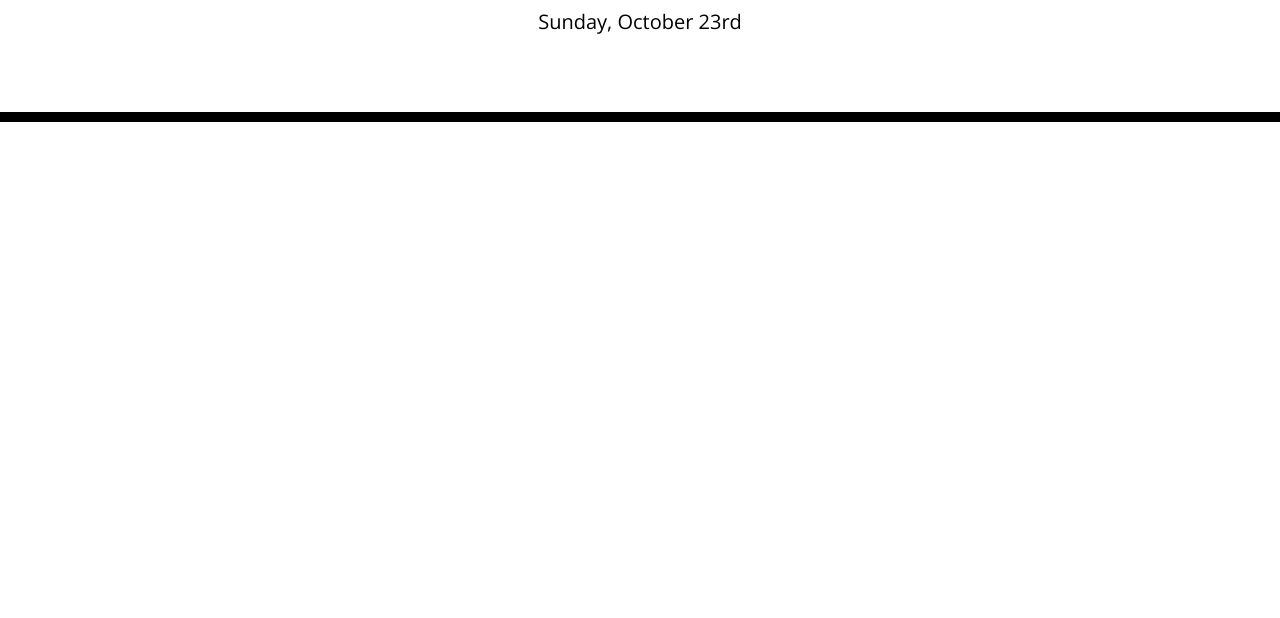
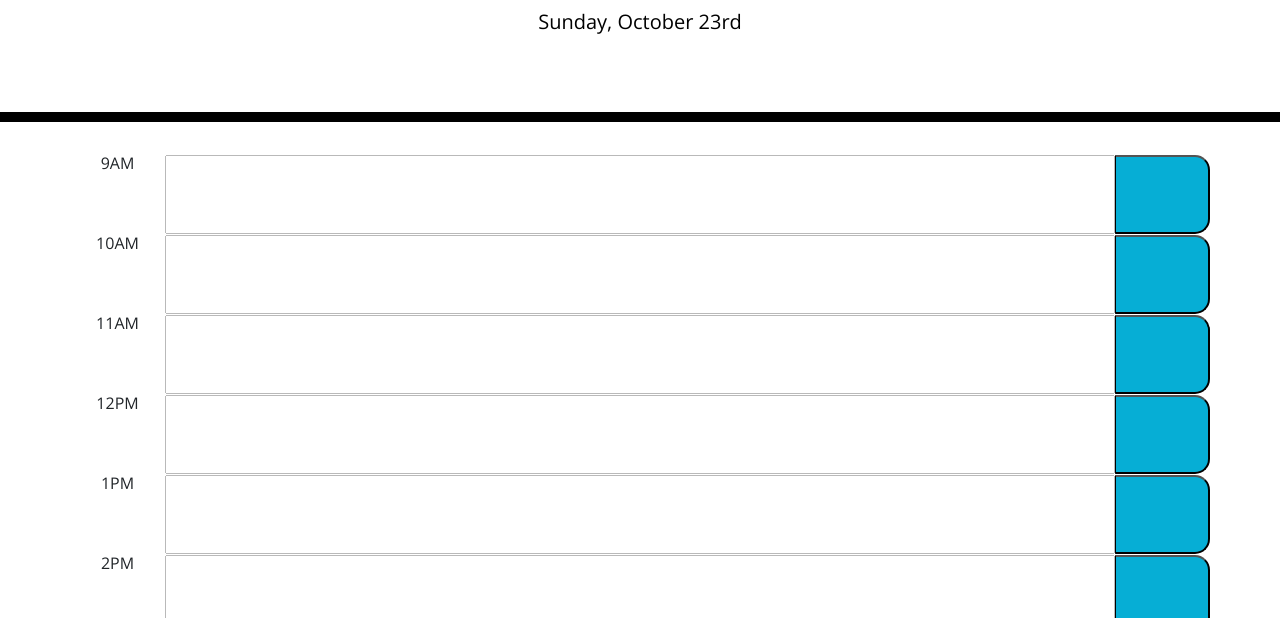
Before and after one commit to leann-labra/Challenge-5-Work-Day-Scheduler, a plain HTML site: page index.html in a window 1280 px wide. Shown: the part 182-800 px from the top of the page. Drawn offline with nearby package versions, Linux system fonts and the light colour scheme.

Commit message:
finally debugged and got my code working

```diff
--- a/dynamic.js
+++ b/dynamic.js
@@ -16,7 +16,7 @@
 //---GLOBAL VARIABLES---//
 //timestamp variable, will adjust to just include month, day
 var currentDay = moment();
-$('#currentDay').text(currentDay.format('dddd, MMMM Do'));
+$("#currentDay").text(currentDay.format("dddd, MMMM Do"));
 
 var presentHour = moment().hour();
 //object array of times linked to moment to trigger color coding if statements later
@@ -32,9 +32,8 @@ var hours = [
   moment().hour(17).format("hA"),
 ];
 
-
 //targets element that will hold the user input
-var containerEl = $('.container');
+var containerEl = $(".container");
 
 //---FUNCTION---//
 //function to render the hours list, timeblocks for each hour
@@ -46,82 +45,92 @@ var containerEl = $('.container');
 function renderHours() {
   //create element for timeBlocks using for loop to link hours to each div
   for (var i = 0; i < hours.length; i++) {
+    console.log(containerEl);
     //creating a div to arrange elements
-    var timeBlockEl = $("<ol>");
+    var timeBlockEl = $("<div>");
     //---.row hinted in css, used bootstrap for list style
-    timeBlockEl.addClass = ('row time-block');
-    timeBlockEl.attr = ({
-        // id:"row-" + (i + 9)
-    })
+    timeBlockEl.addClass("row time-block");
+    timeBlockEl.attr({
+      id: "row-" + (i + 9),
+    });
     // console.log(timeBlockEl);
     //----------list of hours---------//
     //| col-1 |       col-10        | col-1 |
-    var timeBlockHour = $("<li>");
-    timeBlockHour.addClass = ('col-1 hours');
-    timeBlockHour.text = (hours[i]);
-    timeBlockHour.attr = ({
-        id: i + 9
+    var timeBlockHour = $("<p>");
+    timeBlockHour.addClass("col-1 hours");
+    timeBlockHour.text(hours[i]);
+    timeBlockHour.attr({
+      id: i + 9,
     });
     //--------event inputs----------//
     // console.log(timeBlockHour);
-    var inputContainer = ("<div>");
 
     var eventInput = $("<input>");
-    eventInput.addClass = ("col-10 description");
-    eventInput.attr = ({
-        id: "event-"+ (i + 9),
-        type: "text"
+    eventInput.addClass("col-10 description");
+    eventInput.attr({
+      id: "event-" + (i + 9),
+      type: "text",
     });
     // console.log(eventInput);
+    var saved = localStorage.getItem(hours[i]);
+    console.log(saved)
+    eventInput.val(saved);
+
 
     var saveBtnEl = $("<button>");
-    saveBtnEl.addClass = ("col-1 saveBtn");
-    saveBtnEl.attr = ({
-        id:"save-button-" + (i + 9),
-        type: "button"
+    saveBtnEl.on("click", function(e) {
+        // console.log(e);
+        var key = e.target.parentElement.children[0].textContent;
+        var textSave = e.target.parentElement.children[1].value;
+        saveInputs(key, textSave)
+    });
+    saveBtnEl.addClass("col-1 saveBtn");
+    saveBtnEl.attr({
+      id: "save-button-" + (i + 9),
+      type: "button",
     });
     //almost forgot the icon
     var lockSave = $("<i>");
-    lockSave.addClass = ("fa-solid fa-thumbtack");
+    lockSave.addClass("fa-solid fa-thumbtack");
+    saveBtnEl.append(lockSave);
     //--sorry i wanted a thumbtack instead
 
-    containerEl.append (
-        timeBlockEl,
-        timeBlockHour,
-        inputContainer,
-        eventInput,
-        saveBtnEl,
-        lockSave,
-    );
-
-    };
+    timeBlockEl.append(timeBlockHour, eventInput, saveBtnEl);
+    containerEl.append(timeBlockEl);
+  }
+  eventInputs();
+}
 
 function eventInputs() {
-    var currentTime = moment("123", "hmm").format("HH:mm");
+  var currentTime = moment().hour();
   // console.log(currentTime);
 
   //----CONDITIONAL STATEMENTS THAT COLORCODE EVENTS-----//
+  //loop over rows, to check times
+  var rows = $(".row");
+  for (var i = 0; i < rows.length; i++) {
 
-    if (currentTime !== hours) {
-        eventInput.addClass = (".past");
+    var timeBlockHour = parseInt(rows[i].id.split("-")[1]);
+
+    // console.log(currentTime);
+    if (currentTime > timeBlockHour) {
+      rows[i].classList += " past";
     }
-    if (currentTime == hours) {
-        eventInput.addClass = (".present");
+    if (currentTime == timeBlockHour) {
+      rows[i].classList += (".present");
     }
-    if (currentTime > hours ) {
-        eventInput.addClass = (".future");
+    if (currentTime < timeBlockHour) {
+      rows[i].addClass(".future");
+    }
   }
   //set different color attributes here according to the time change
-};
+}
 
-function saveInputs () {
-    inputContainer.localStorage.setItem("events", JSON.stringify(eventInput));
-    inputContainer.localSTorage.getItem(eventInput);
-};
+function saveInputs(key, text) {
 
-};
+    console.log(key, text);
+    localStorage.setItem(key, text);
 
-
-// function storeInputInfo() {
-//     //input storage
-// };
+}
+saveInputs();
+renderHours();
--- a/style.css
+++ b/style.css
@@ -22,6 +22,7 @@ textarea {
 }
 .description {
   white-space: pre-wrap;
+  opacity: 0.5;
 }
 
 .time-block {
@@ -41,7 +42,7 @@ textarea {
   border-top: 1px dashed #000000;
 }
 
-/* .past {
+.past {
   background-color: #d3d3d3;
   color: white;
 }
@@ -54,7 +55,7 @@ textarea {
 .future {
   background-color: #77dd77;
   color: white;
-} */
+}
 
 .saveBtn {
   border-left: 1px solid black;
```
Also changed, not shown: index.html (+1 -1 lines). Lines whose indentation alone changed are shown as unchanged.
